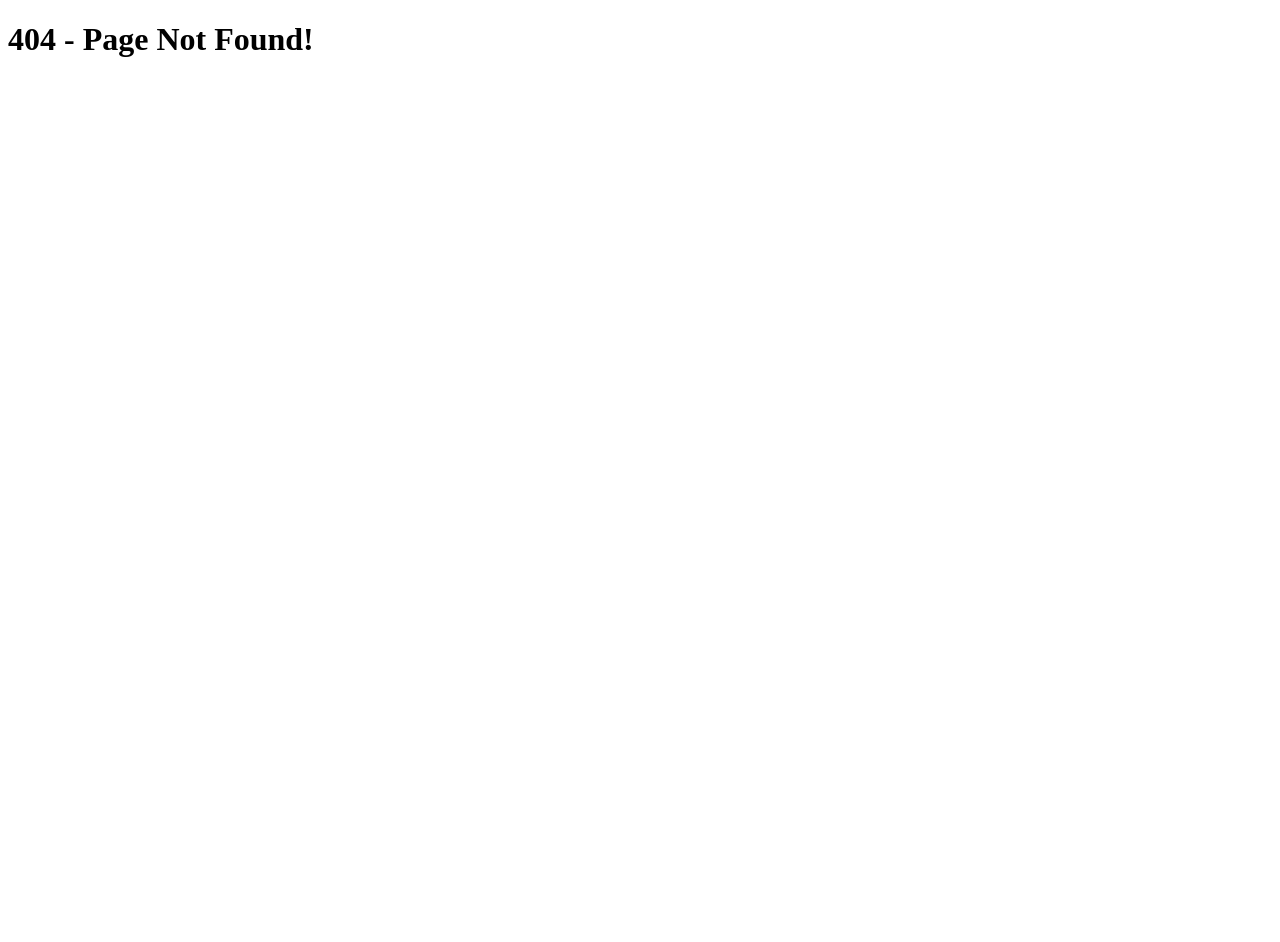
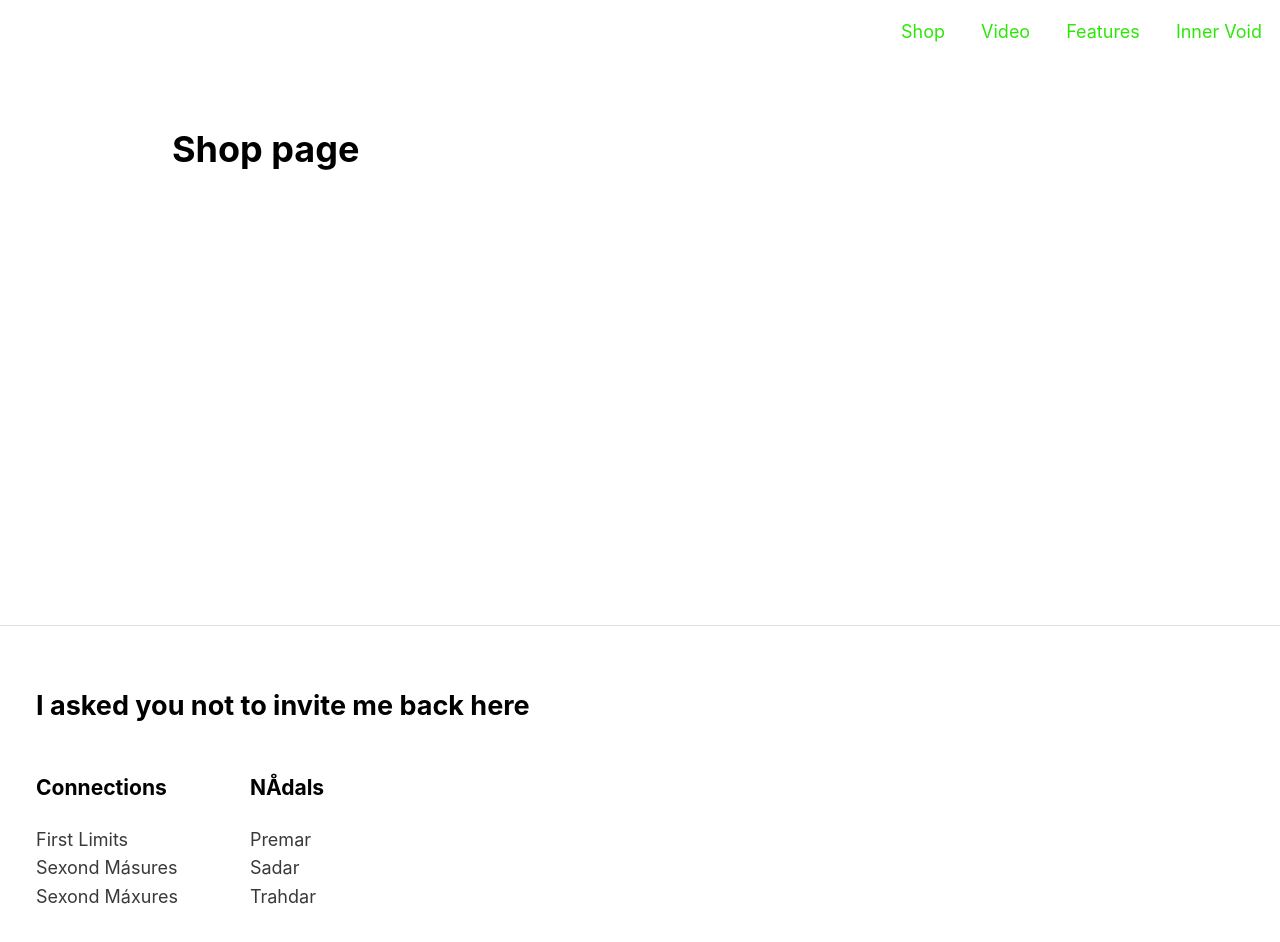
Before and after one commit to erockdotdev/fortytwofiftyseven, a Next.js app: page /shop in a window 1280 px wide. Before the commit this address had no page. Shown: the top 942 px of the page. Before the commit the page ends 800 px from the top, so only its background shows below. Built offline with nearby package versions, Linux system fonts and the light colour scheme.

Commit message:
add pages and make links in nav functional.

```diff
--- a/src/components/layouts/BasePage/index.tsx
+++ b/src/components/layouts/BasePage/index.tsx
@@ -6,7 +6,7 @@ import LayoutRoot from "src/components/layouts/LayoutRoot/LayoutRoot";
 
 interface LayoutProps {
   children: React.ReactNode;
-  environment: string;
+  environment?: string;
   hideNav?: boolean;
   hideFooter?: boolean;
 }
--- a/src/components/layouts/BasePage/styles.tsx
+++ b/src/components/layouts/BasePage/styles.tsx
@@ -4,4 +4,5 @@ export const MainStyles = styled.main`
   max-width: var(--maxWidth);
   margin: 0 auto;
   padding: 2rem;
+  min-height: 70vh;
 `;
--- /dev/null
+++ b/src/components/modules/Nav/NavLink.tsx
@@ -0,0 +1,12 @@
+import Link from "next/link";
+import { LinkType } from "src/typescript/global-types";
+
+export default function Nav({ link }: { link: LinkType }) {
+  return (
+    <li>
+      <Link href={link.href}>
+        <a>{link.label}</a>
+      </Link>
+    </li>
+  );
+}
--- a/src/components/modules/Nav/index.tsx
+++ b/src/components/modules/Nav/index.tsx
@@ -1,4 +1,8 @@
 import styled from "styled-components";
+import { homeLink, navLinks } from "src/components/modules/Nav/links";
+import Link from "next/link";
+import { LinkType } from "src/typescript/global-types";
+import NavLink from "src/components/modules/Nav/NavLink";
 
 const NavStyles = styled.nav`
   ul {
@@ -8,8 +12,11 @@ const NavStyles = styled.nav`
     justify-content: flex-end;
     li {
       list-style-type: none;
-      padding: 2em;
+      padding: 1em;
       color: var(--blurp);
+      a {
+        color: var(--blurp);
+      }
     }
   }
 `;
@@ -18,9 +25,12 @@ export default function Nav() {
   return (
     <NavStyles>
       <ul>
-        <li>Home</li>
-        <li>Elemental Home</li>
-        <li>Inner Void</li>
+        {navLinks.map((link: LinkType) => (
+          <NavLink link={link} />
+        ))}
+        <li>
+          <a>Inner Void</a>
+        </li>
       </ul>
     </NavStyles>
   );
--- /dev/null
+++ b/src/components/modules/Nav/links.ts
@@ -0,0 +1,21 @@
+import { Link } from "src/typescript/global-types";
+
+export const homeLink: Link = {
+  label: "",
+  href: "/",
+};
+
+export const navLinks: Link[] = [
+  {
+    label: "Shop",
+    href: "/shop",
+  },
+  {
+    label: "Video",
+    href: "/video",
+  },
+  {
+    label: "Features",
+    href: "/features",
+  },
+];
--- /dev/null
+++ b/src/pages/shop/index.tsx
@@ -0,0 +1,11 @@
+import BasePage from "src/components/layouts/BasePage";
+
+const ShopPage = () => {
+  return (
+    <BasePage>
+      <h1> Shop page </h1>
+    </BasePage>
+  );
+};
+
+export default ShopPage;
--- a/src/typescript/global-types.tsx
+++ b/src/typescript/global-types.tsx
@@ -0,0 +1,6 @@
+export type LinkType = {
+  label: string;
+  href: string;
+  target?: string;
+  rel?: string;
+};
```
Also changed, not shown: src/pages/features/index.tsx (added, +13 -0 lines), src/pages/video/index.tsx (added, +12 -0 lines).
